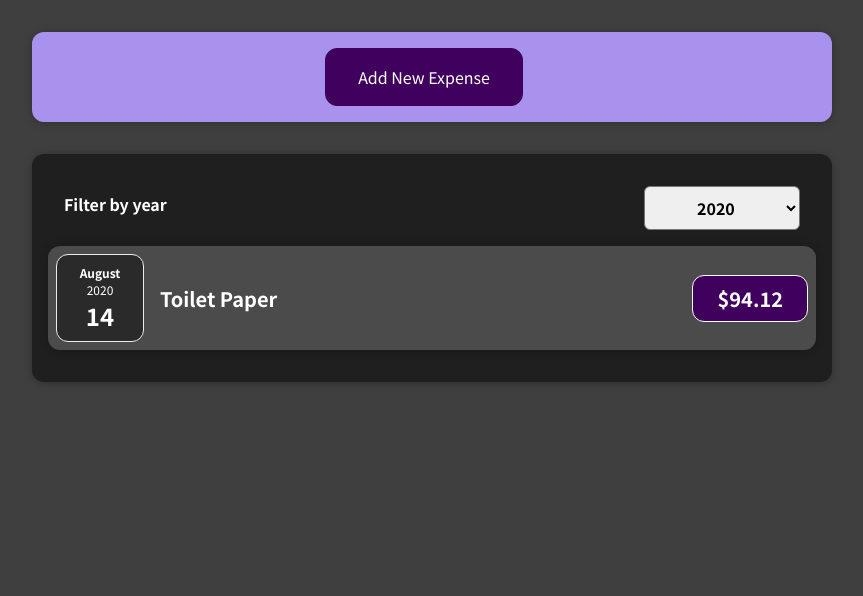
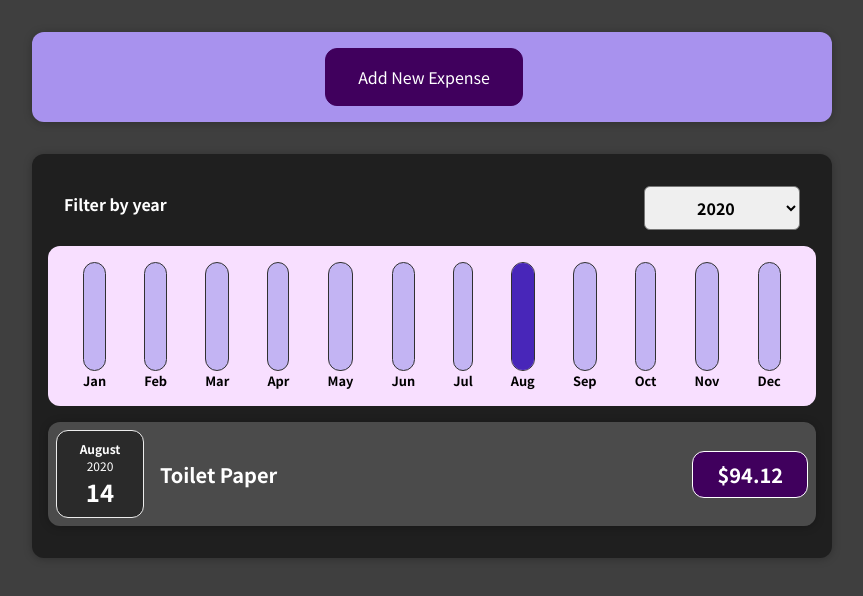
Before and after one commit to AkshayBhuva/react-expense-app, a React (Create React App) app: page / in a window 1280 px wide. Shown: the top 596 px of the page, without its empty margins (208-1071 px from the left). Built offline with nearby package versions, Linux system fonts and the light colour scheme.

Commit message:
add chart components

```diff
--- /dev/null
+++ b/src/components/Chart/Chart.css
@@ -0,0 +1,9 @@
+.chart {
+   padding: 1rem;
+   border-radius: 12px;
+   background-color: #f8dfff;
+   text-align: center;
+   display: flex;
+   justify-content: space-around;
+   height: 10rem;
+}
--- /dev/null
+++ b/src/components/Chart/Chart.js
@@ -0,0 +1,17 @@
+import ChartBar from './ChartBar';
+import './Chart.css';
+
+const Chart = (props) => {
+   const dataPointValues = props.dataPoints.map((dataPoint) => dataPoint.value);
+   const totalMaximum = Math.max(...dataPointValues);
+
+   return (
+      <div className='chart'>
+         {props.dataPoints.map((dataPoint) => (
+            <ChartBar key={dataPoint.label} value={dataPoint.value} maxValue={totalMaximum} label={dataPoint.label} />
+         ))}
+      </div>
+   );
+};
+
+export default Chart;
--- /dev/null
+++ b/src/components/Chart/ChartBar.css
@@ -0,0 +1,30 @@
+.chart-bar {
+   height: 100%;
+   display: flex;
+   flex-direction: column;
+   align-items: center;
+}
+
+.chart-bar__inner {
+   height: 100%;
+   width: 100%;
+   border: 1px solid #313131;
+   border-radius: 12px;
+   background-color: #c3b4f3;
+   overflow: hidden;
+   display: flex;
+   flex-direction: column;
+   justify-content: flex-end;
+}
+
+.chart-bar__fill {
+   background-color: #4826b9;
+   width: 100%;
+   transition: all 0.3s ease-out;
+}
+
+.chart-bar__label {
+   font-weight: bold;
+   font-size: 0.8rem;
+   text-align: center;
+}
--- /dev/null
+++ b/src/components/Chart/ChartBar.js
@@ -0,0 +1,22 @@
+import React from 'react';
+
+import './ChartBar.css';
+
+const ChartBar = (props) => {
+   let barFillHeight = '0%';
+
+   if (props.maxValue > 0) {
+      barFillHeight = Math.round((props.value / props.maxValue) * 100) + '%';
+   }
+
+   return (
+      <div className='chart-bar'>
+         <div className='chart-bar__inner'>
+            <div className='chart-bar__fill' style={{ height: barFillHeight }}></div>
+         </div>
+         <div className='chart-bar__label'>{props.label}</div>
+      </div>
+   );
+};
+
+export default ChartBar;
--- a/src/components/Expenses/Expenses.js
+++ b/src/components/Expenses/Expenses.js
@@ -1,6 +1,7 @@
 import { useState } from 'react';
 import Card from '../UI/Card';
 import './Expenses.css';
+import ExpensesChart from './ExpensesChart';
 import ExpensesFilter from './ExpensesFilter';
 import ExpensesList from './ExpensesList';
 
@@ -20,6 +21,8 @@
          <Card className='expenses'>
             <ExpensesFilter selected={filteredYear} onChangeFilter={filterChangeHandler} />
 
+            <ExpensesChart expenses={filteredExpenses} />
+
             <ExpensesList items={filteredExpenses} />
          </Card>
       </div>
--- /dev/null
+++ b/src/components/Expenses/ExpensesChart.js
@@ -0,0 +1,27 @@
+import Chart from '../Chart/Chart';
+
+const ExpensesChart = (props) => {
+   const chartDataPoints = [
+      { label: 'Jan', value: 0 },
+      { label: 'Feb', value: 0 },
+      { label: 'Mar', value: 0 },
+      { label: 'Apr', value: 0 },
+      { label: 'May', value: 0 },
+      { label: 'Jun', value: 0 },
+      { label: 'Jul', value: 0 },
+      { label: 'Aug', value: 0 },
+      { label: 'Sep', value: 0 },
+      { label: 'Oct', value: 0 },
+      { label: 'Nov', value: 0 },
+      { label: 'Dec', value: 0 },
+   ];
+
+   for (const expense of props.expenses) {
+      const expenseMonth = expense.date.getMonth(); //starting at 0 => January =>0
+      chartDataPoints[expenseMonth].value += expense.amount;
+   }
+
+   return <Chart dataPoints={chartDataPoints} />;
+};
+
+export default ExpensesChart;
--- a/src/components/NewExpense/ExpenseForm.js
+++ b/src/components/NewExpense/ExpenseForm.js
@@ -44,7 +44,7 @@
       event.preventDefault();
       const expenseData = {
          title: enteredTitle,
-         amount: enteredAmount,
+         amount: +enteredAmount,
          date: new Date(enteredDate),
       };
       props.onSaveExpenseData(expenseData);
```
